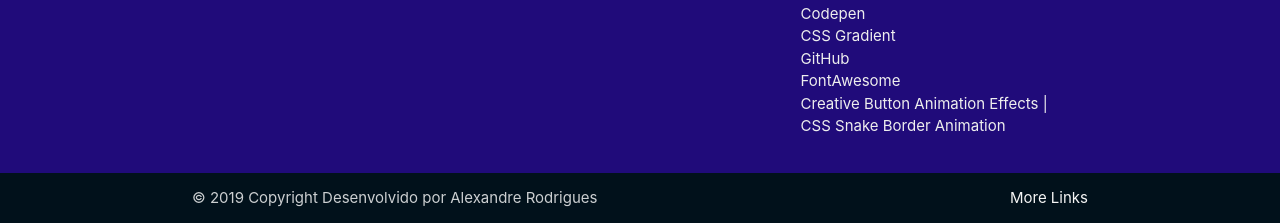
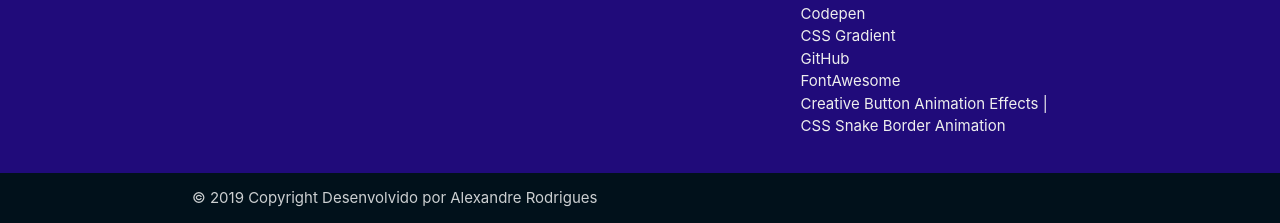
Before and after one commit to alexandre-rodrigues-silva/Curriculo, a plain HTML site: page index.html in a window 1280 px wide. Shown: the part 4423-4646 px from the top of the page. Drawn offline with Linux system fonts and the light colour scheme.

Commit message:
correção index - rodapé

```diff
--- a/index.html
+++ b/index.html
@@ -444,7 +444,6 @@
         <div class="footer-copyright" style="background: rgb(1, 17, 27);">
             <div class="container">
                 © 2019 Copyright Desenvolvido por Alexandre Rodrigues
-                <a class="grey-text text-lighten-4 right" href="#!">More Links</a>
             </div>
         </div>
     </footer>
```
